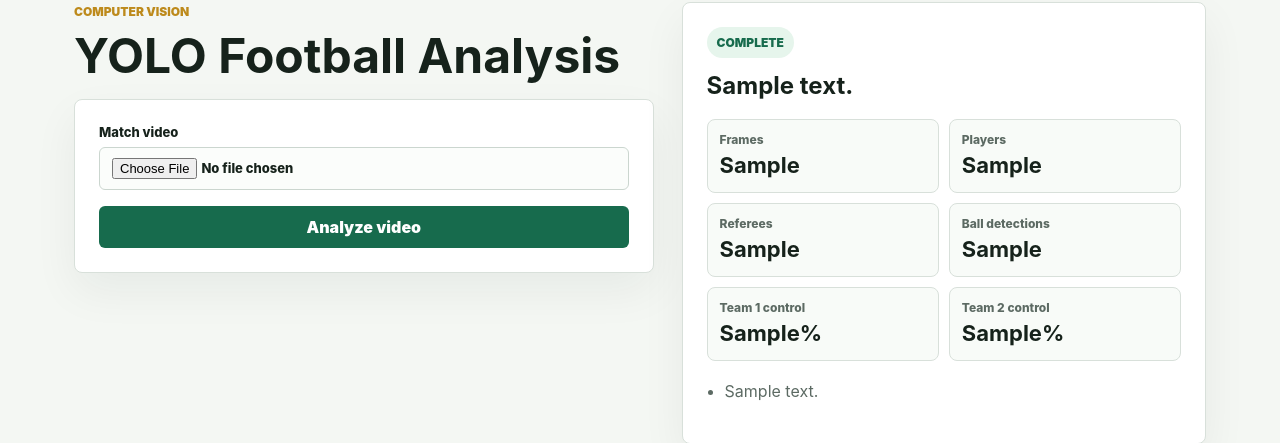
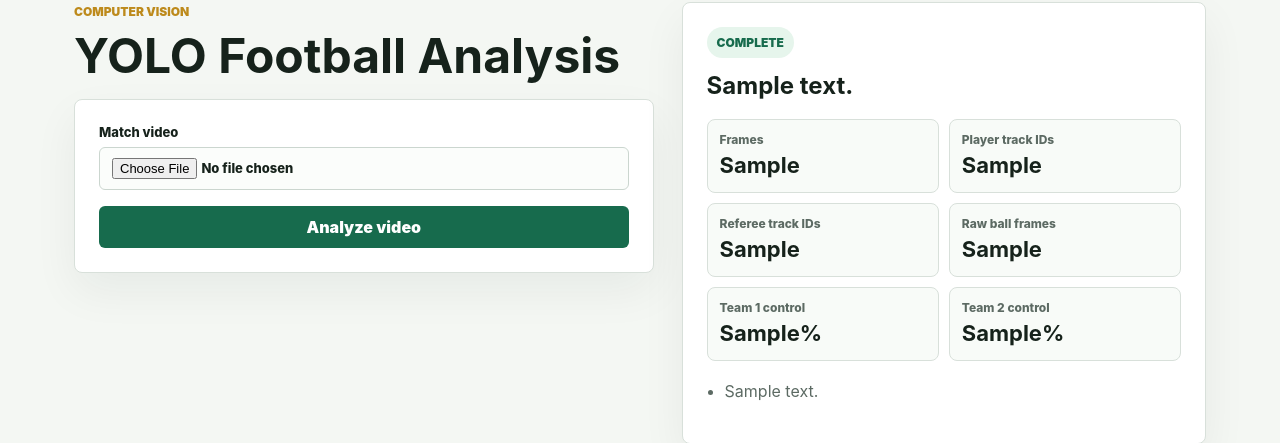
Before and after one commit to AssylkhanBalmukhanov/SportStatsProject, a Flask app: template templates/vision.html in a window 1280 px wide. Shown: the part 106-549 px from the top of the page. Run offline with Flask 3, Linux system fonts and the light colour scheme; the template is opened without the code that fills it: most values are stand-ins (such as "Sample title", 1, 10 or a date in 2020).

Commit message:
Clarify vision summary metrics

```diff
--- a/templates/vision.html
+++ b/templates/vision.html
@@ -19,9 +19,9 @@
       <h2>{{ analysis.message }}</h2>
       <div class="metric-grid">
         <div class="metric-tile"><span>Frames</span><strong>{{ analysis.frames_processed }}</strong></div>
-        <div class="metric-tile"><span>Players</span><strong>{{ analysis.player_tracks }}</strong></div>
-        <div class="metric-tile"><span>Referees</span><strong>{{ analysis.referee_tracks }}</strong></div>
-        <div class="metric-tile"><span>Ball detections</span><strong>{{ analysis.ball_detections }}</strong></div>
+        <div class="metric-tile"><span>Player track IDs</span><strong>{{ analysis.player_tracks }}</strong></div>
+        <div class="metric-tile"><span>Referee track IDs</span><strong>{{ analysis.referee_tracks }}</strong></div>
+        <div class="metric-tile"><span>Raw ball frames</span><strong>{{ analysis.ball_detections }}</strong></div>
         <div class="metric-tile"><span>Team 1 control</span><strong>{{ analysis.team_1_ball_control }}%</strong></div>
         <div class="metric-tile"><span>Team 2 control</span><strong>{{ analysis.team_2_ball_control }}%</strong></div>
       </div>
```
Also changed, not shown: sportstats/vision/pipeline.py (+6 -1 lines), tests/test_vision_helpers.py (+10 -0 lines).
